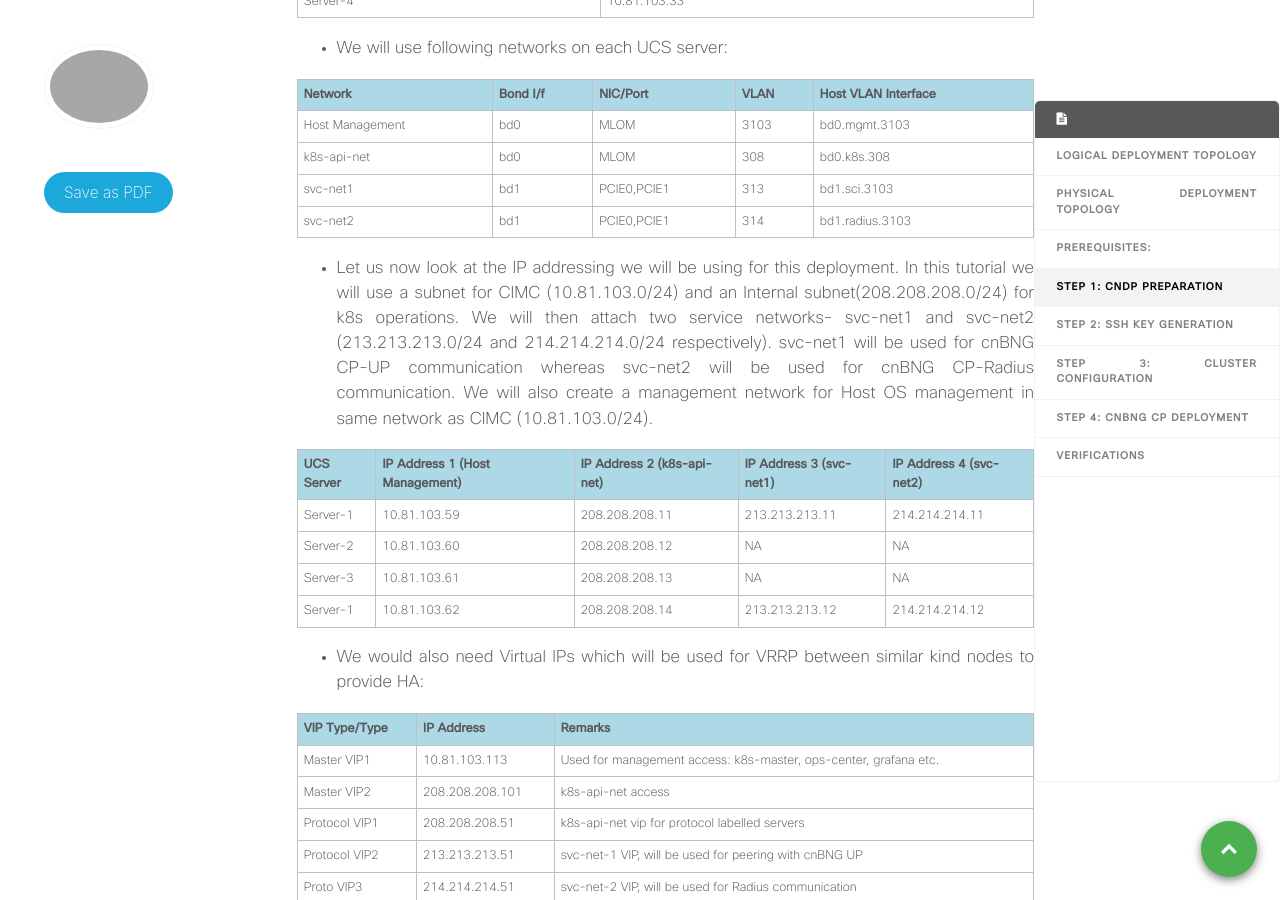
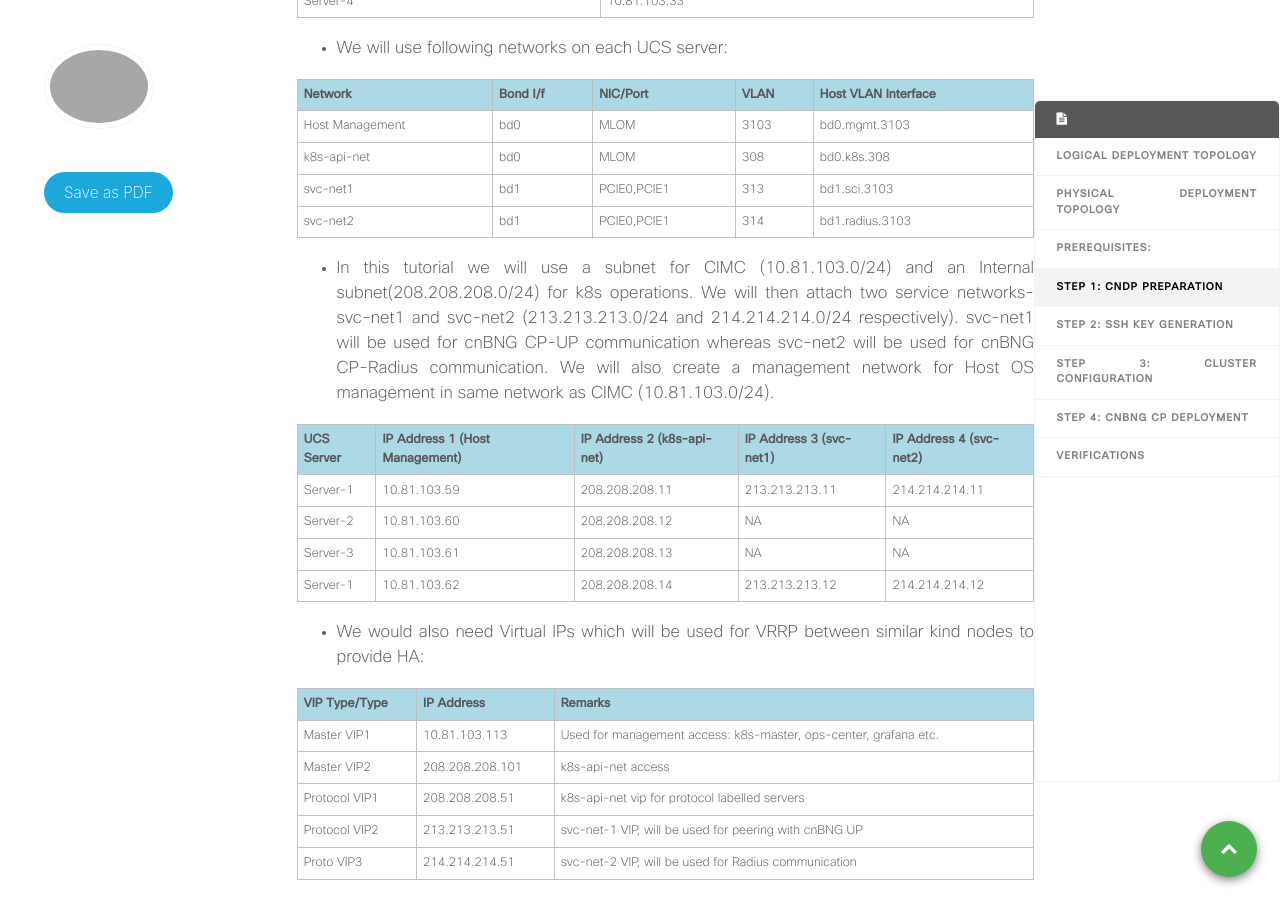
Before and after one commit to xrdocs/cnbng, a Jekyll site: the page built from _tutorials/cnbng-cp-multiserver-baremetal-deployment-guide.md, in a window 1280 px wide and 900 px high, scrolled down 1883 px. Built offline with Jekyll 4.4.1, drawn with Linux system fonts in a browser that asks for light colours; comment, search, counter and statistics services are not loaded; some of the changed text lies outside the part shown.

Commit message:
Update cnbng-cp-multiserver-baremetal-deployment-guide.md

```diff
--- a/_tutorials/cnbng-cp-multiserver-baremetal-deployment-guide.md
+++ b/_tutorials/cnbng-cp-multiserver-baremetal-deployment-guide.md
@@ -104,7 +104,7 @@ SMI Deployer Should be Preinstalled: We can either use Inception itself as SMI D
 </table>
 
 
-- Let us now look at the IP addressing we will be using for this deployment. In this tutorial we will use a subnet for CIMC (10.81.103.0/24) and an Internal subnet(208.208.208.0/24) for k8s operations. We will then attach two service networks- svc-net1 and svc-net2 (213.213.213.0/24 and 214.214.214.0/24 respectively). svc-net1 will be used for cnBNG CP-UP communication whereas svc-net2 will be used for cnBNG CP-Radius communication. We will also create a management network for Host OS management in same network as CIMC (10.81.103.0/24).
+- In this tutorial we will use a subnet for CIMC (10.81.103.0/24) and an Internal subnet(208.208.208.0/24) for k8s operations. We will then attach two service networks- svc-net1 and svc-net2 (213.213.213.0/24 and 214.214.214.0/24 respectively). svc-net1 will be used for cnBNG CP-UP communication whereas svc-net2 will be used for cnBNG CP-Radius communication. We will also create a management network for Host OS management in same network as CIMC (10.81.103.0/24).
 
 <table style="width:100%" border = "2">
   <tr bgcolor="lightblue">
```
Also changed, not shown: other parts of _tutorials/cnbng-cp-multiserver-baremetal-deployment-guide.md (+4 -4 lines).
